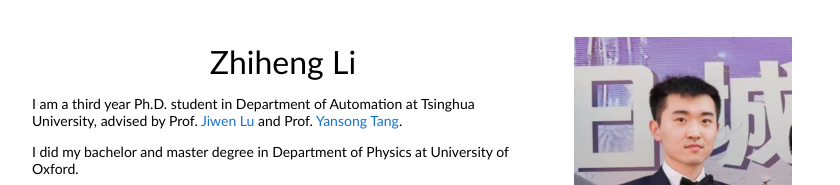
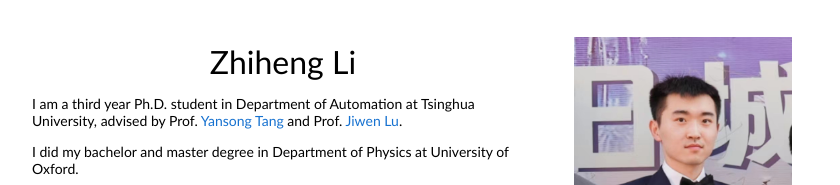
Before and after one commit to nonozhizhiovo/nonozhizhiovo.github.io, a plain HTML site: page index.html in a window 1280 px wide. Shown: the top 185 px of the page, without its empty margins (228-1068 px from the left). Drawn offline with Linux system fonts and the light colour scheme.

Commit message:
Update index.html

```diff
--- a/index.html
+++ b/index.html
@@ -20,7 +20,7 @@
               <p style="text-align:center">
                 <name>Zhiheng Li</name>
               </p>
-              <p>I am a third year Ph.D. student in Department of Automation at Tsinghua University, advised by Prof. <a href="http://ivg.au.tsinghua.edu.cn/Jiwen_Lu/">Jiwen Lu</a> and Prof. <a href="https://andytang15.github.io/">Yansong Tang</a>.
+              <p>I am a third year Ph.D. student in Department of Automation at Tsinghua University, advised by Prof. <a href="https://andytang15.github.io/">Yansong Tang</a> and Prof. <a href="http://ivg.au.tsinghua.edu.cn/Jiwen_Lu/">Jiwen Lu</a>.
 			  </p>
 			  <p>I did my bachelor and master degree in Department of Physics at University of Oxford.
               </p>
```
